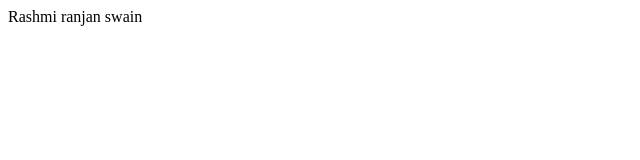
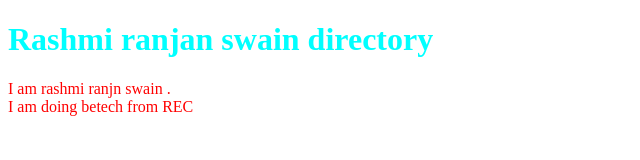
Before and after one commit to Rashmi-web/first_demo, a plain HTML site: page index.html in a window 1280 px wide. Shown: the whole page, without its empty margins (0-640 px from the left). Drawn offline with Linux system fonts and the light colour scheme.

Commit message:
Adding css to code

```diff
--- a/index.html
+++ b/index.html
@@ -1,3 +1,15 @@
-<p>
-    Rashmi ranjan swain
-</p>
+<!DOCTYPE html>
+<html lang="en">
+<head>
+    <meta charset="UTF-8">
+    <meta name="viewport" content="width=device-width, initial-scale=1.0">
+    <title>Document</title>
+    <link rel="stylesheet" href="style.css">
+</head>
+<body>
+    <h1>Rashmi ranjan swain directory</h1>
+    <p> I am rashmi ranjn swain .<br> I am doing betech from REC</p>
+
+
+</body>
+</html>
--- /dev/null
+++ b/style.css
@@ -0,0 +1,6 @@
+p{
+    color: red;
+}
+h1{
+    color: aqua;
+}
```
Also changed, not shown: 1 other file.
